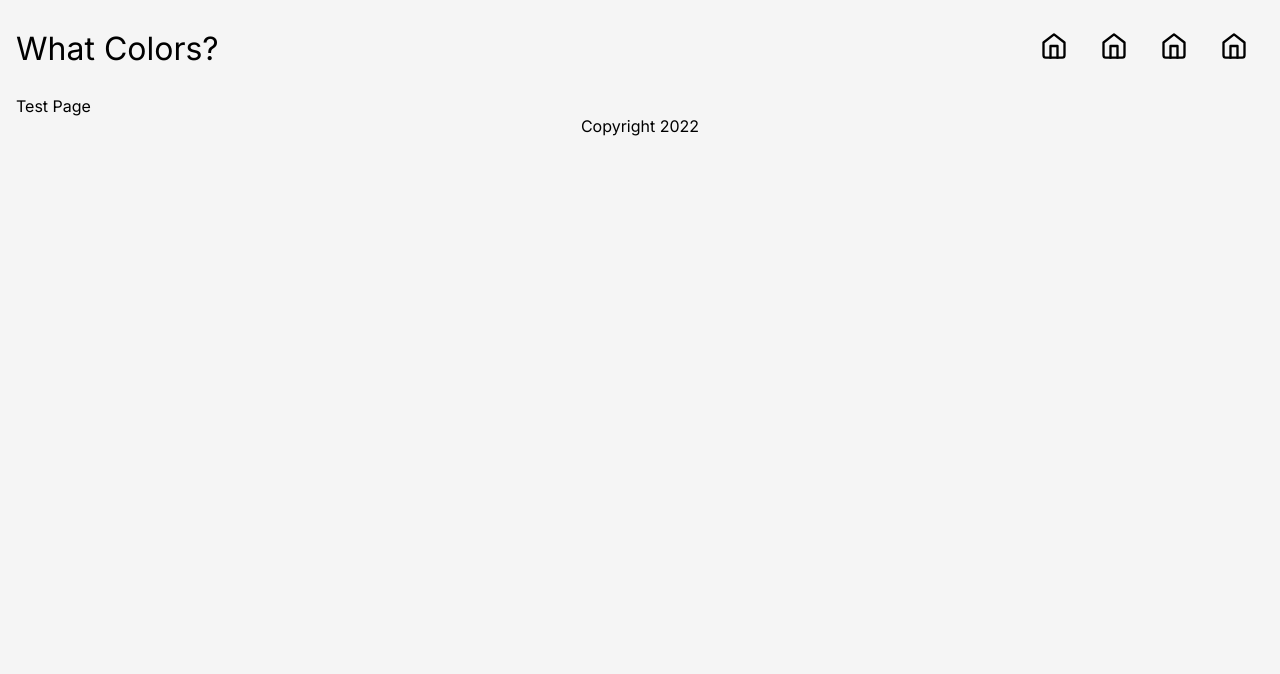
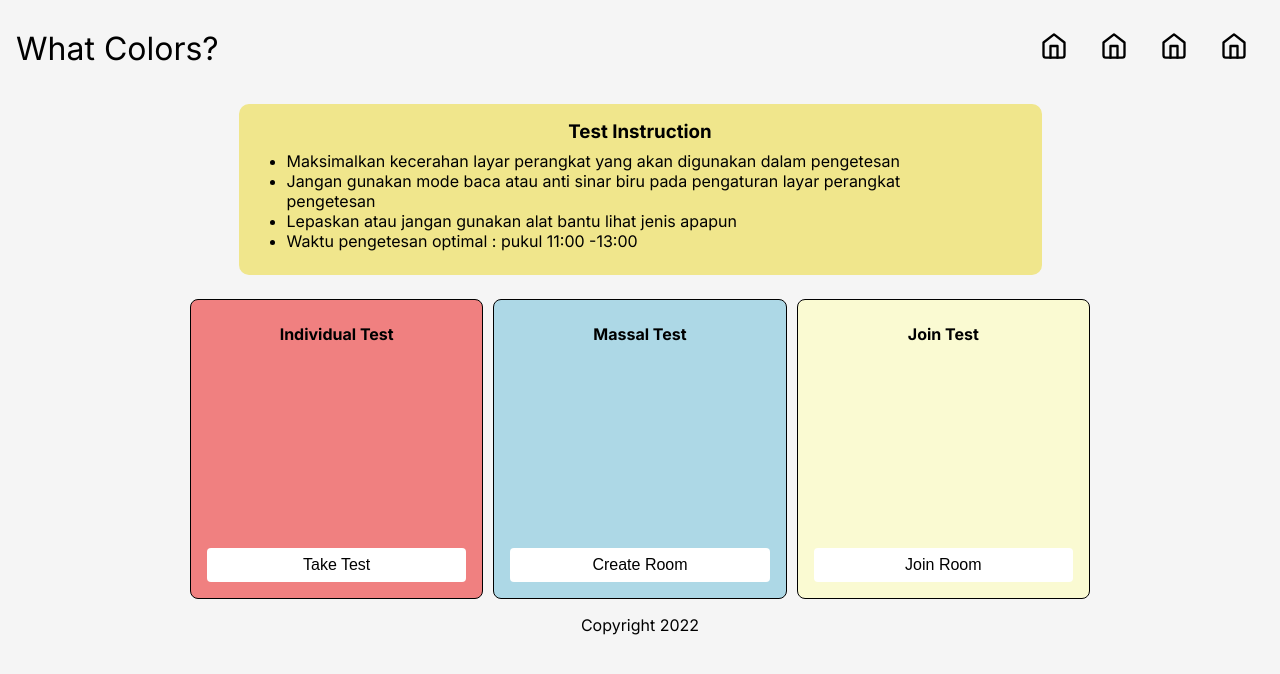
Before and after one commit to Z4nR/what-colors, a React (Create React App) app: page /test in a window 1280 px wide. Shown: the top 674 px of the page. Built offline with nearby package versions, Linux system fonts and the light colour scheme.

Commit message:
create 20% test page

```diff
--- /dev/null
+++ b/src/components/test/ChooseTest.js
@@ -0,0 +1,24 @@
+import React from "react";
+
+function ChooseTest() {
+  return (
+    <div className="choose-box">
+      <div className="choose-test">
+        <div className="test-type individual-test">
+          <h4>Individual Test</h4>
+          <button className="join-btn">Take Test</button>
+        </div>
+        <div className="test-type massal-test">
+          <h4>Massal Test</h4>
+          <button className="join-btn">Create Room</button>
+        </div>
+        <div className="test-type room-join">
+          <h4>Join Test</h4>
+          <button className="join-btn">Join Room</button>
+        </div>
+      </div>
+    </div>
+  );
+}
+
+export default ChooseTest;
--- /dev/null
+++ b/src/components/test/Instruction.js
@@ -0,0 +1,27 @@
+import React from "react";
+
+function InstructionTest() {
+  return (
+    <div className="instruction-box">
+      <div className="test-instruction">
+        <div className="instruction">
+          <h3>Test Instruction</h3>
+          <ul>
+            <li>
+              Maksimalkan kecerahan layar perangkat yang akan digunakan dalam
+              pengetesan
+            </li>
+            <li>
+              Jangan gunakan mode baca atau anti sinar biru pada pengaturan
+              layar perangkat pengetesan
+            </li>
+            <li>Lepaskan atau jangan gunakan alat bantu lihat jenis apapun</li>
+            <li>Waktu pengetesan optimal : pukul 11:00 -13:00</li>
+          </ul>
+        </div>
+      </div>
+    </div>
+  );
+}
+
+export default InstructionTest;
--- a/src/pages/TestPage.js
+++ b/src/pages/TestPage.js
@@ -1,9 +1,14 @@
 import React from "react";
+import ChooseTest from "../components/test/ChooseTest";
+import InstructionTest from "../components/test/Instruction";
 
 function TestPage() {
   return (
     <section>
-      <p>Test Page</p>
+      <div className="test-page">
+        <InstructionTest />
+        <ChooseTest />
+      </div>
     </section>
   );
 }
--- a/src/styles/main.css
+++ b/src/styles/main.css
@@ -19,6 +19,7 @@ body {
   display: flex;
   align-items: center;
   padding-bottom: 16px;
+  flex-direction: column;
 }
 
 .color-app_header h2 {
@@ -55,7 +56,88 @@ body {
   cursor: pointer;
 }
 
+/*Test Page*/
+.instruction-box {
+  margin: 0 auto;
+  padding: 8px 0;
+}
+
+.test-instruction,
+.instruction {
+  padding: 0 16px;
+  margin: 0 auto;
+}
+
+.instruction {
+  background-color: khaki;
+  border-radius: 10px;
+  padding: 16px;
+}
+
+.instruction ul {
+  padding: 8px 32px;
+}
+
+.instruction h3 {
+  font-weight: 550;
+  text-align: center;
+}
+
+.choose-box {
+  padding: 8px 0;
+}
+
+.choose-test {
+  display: grid;
+  grid-column-gap: 10px;
+  grid-row-gap: 10px;
+  max-width: 900px;
+  height: 300px;
+  margin: 0 auto;
+}
+
+.test-type {
+  display: flex;
+  flex-direction: column;
+  margin: 8px 0;
+  padding: 16px;
+  height: 100%;
+  border: 1px solid;
+  border-radius: 8px;
+  align-items: center;
+}
+
+.test-type h4 {
+  display: block;
+  text-align: center;
+  width: 100%;
+  margin: 8px 0;
+  font-family: "Inter", sans-serif;
+}
+
+.individual-test {
+  background-color: lightcoral;
+}
+.massal-test {
+  background-color: lightblue;
+}
+.room-join {
+  background-color: lightgoldenrodyellow;
+}
+
+.join-btn {
+  margin-top: auto;
+  padding: 8px;
+  width: 100%;
+  font-size: 16px;
+  background-color: white;
+  border: 0;
+  border-radius: 4px;
+  cursor: pointer;
+}
+
 /*Footer*/
 footer {
   text-align: center;
+  margin: 16px;
 }
--- a/src/styles/responsive.css
+++ b/src/styles/responsive.css
@@ -1,5 +1,5 @@
-.color-app_header {
-  flex-direction: column;
+.test-type {
+  max-height: 300px;
 }
 
 @media screen and (max-width: 300px) {
@@ -15,7 +15,6 @@
     font-size: 16px;
     padding: 0 10px;
   }
-
   .go-to-test button {
     margin-top: 16px;
     color: rgb(48, 156, 192);
@@ -37,10 +36,28 @@
     font-size: 20px;
     padding: 0 16px;
   }
-
   .go-to-test button {
     width: 145px;
     padding: 8px;
+  }
+}
+
+@media screen and (max-width: 450px) {
+  /*Test Page*/
+  .test-instruction {
+    display: none;
+  }
+}
+
+@media screen and (max-width: 599px) {
+  /*Test Page*/
+  .instruction h3 {
+    font-weight: 550;
+    text-align: center;
+    font-size: 16px;
+  }
+  .instruction ul li {
+    font-size: 14px;
   }
 }
 
@@ -62,7 +79,6 @@
   .go-to-test h2 {
     font-size: 20px;
   }
-
   .go-to-test button {
     width: 250px;
     padding: 12px;
@@ -84,9 +100,15 @@
   .go-to-test h2 {
     font-size: 24px;
   }
-
   .go-to-test button {
     width: 290px;
     padding: 16px;
   }
+  /*Test Page*/
+  .test-instruction {
+    width: 835px;
+  }
+  .choose-test {
+    grid-template-columns: 1fr 1fr 1fr;
+  }
 }
```
